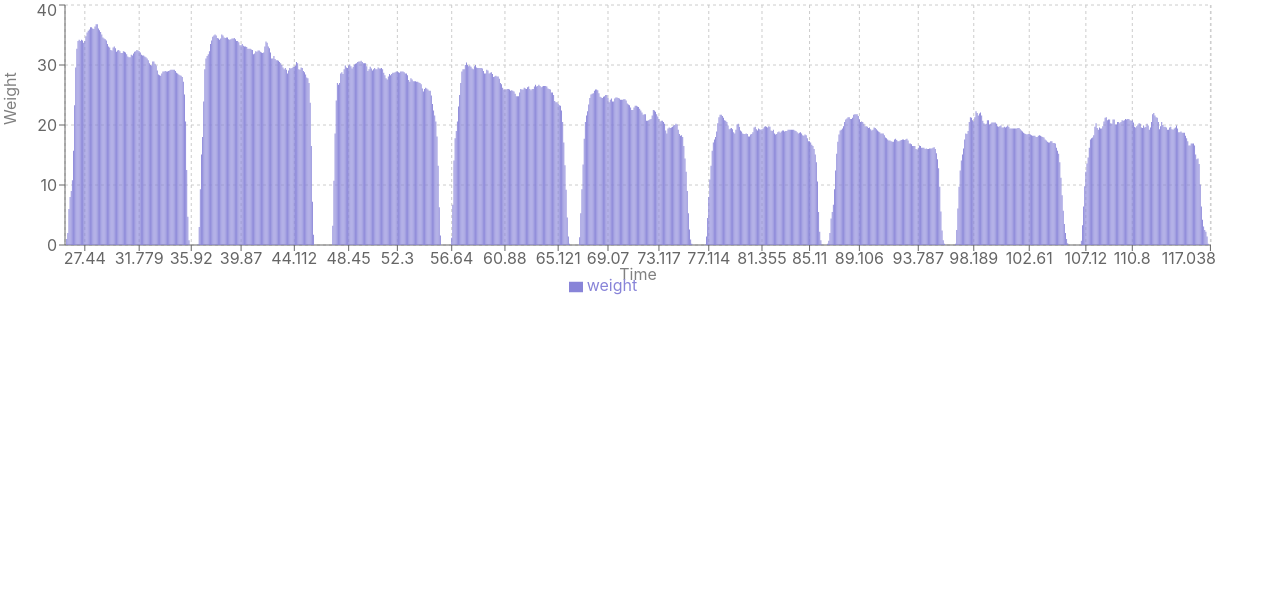
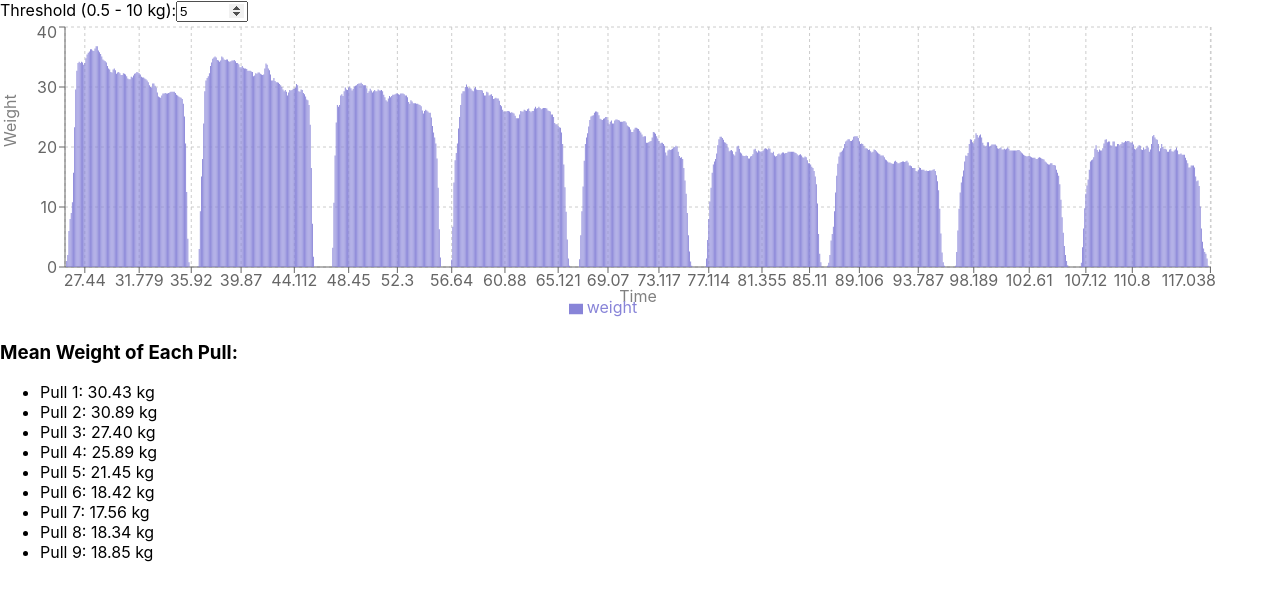
Before and after one commit to adrianlzt/climbing-ot-threshold, a React (Create React App) app: page / in a window 1280 px wide. Shown: the top 600 px of the page. Built offline with nearby package versions, Linux system fonts and the light colour scheme.

Commit message:
Calcular medias y mostrarlas en una lista

```diff
--- a/src/CSVGraphApp.js
+++ b/src/CSVGraphApp.js
@@ -1,86 +1,92 @@
-import React, { useState } from 'react';
-import { BarChart, Bar, XAxis, CartesianGrid, Tooltip, Legend, ResponsiveContainer } from 'recharts';
-import { Upload } from 'lucide-react';
-import { YAxis } from 'recharts';
+import React, { useState, useEffect } from 'react';
+import {
+  ResponsiveContainer,
+  BarChart,
+  CartesianGrid,
+  XAxis,
+  YAxis,
+  Tooltip,
+  Legend,
+  Bar
+} from 'recharts';
 import exampleData from './exampleData';
 
 const CSVGraphApp = () => {
-  /*
-  const [data, setData] = useState([]);
+  const [data, setData] = useState(exampleData);
+  const [threshold, setThreshold] = useState(5); // Default threshold
+  const [pullMeans, setPullMeans] = useState([]);
 
-  const handleFileUpload = (event) => {
-    const file = event.target.files[0];
-    const reader = new FileReader();
+  useEffect(() => {
+    const means = calculatePullMeans(data, threshold);
+    setPullMeans(means);
+  }, [data, threshold]);
 
-    reader.onload = (e) => {
-      const content = e.target.result;
-      const lines = content.split('\n');
-      const parsedData = [];
+  const calculatePullMeans = (data, threshold) => {
+    const pulls = [];
+    let currentPull = [];
 
-      for (let i = 1; i < lines.length; i++) {
-        const [time, weight] = lines[i].split(',');
-        if (time && weight) {
-          parsedData.push({
-            time: parseFloat(time),
-            weight: parseFloat(weight)
-          });
+    data.forEach((point) => {
+      if (point.weight >= threshold) {
+        currentPull.push(point.weight);
+      } else {
+        if (currentPull.length > 0) {
+          const sum = currentPull.reduce((a, b) => a + b, 0);
+          const mean = sum / currentPull.length;
+          pulls.push(mean);
+          currentPull = [];
         }
       }
+    });
 
-      setData(parsedData);
-    };
+    if (currentPull.length > 0) {
+      const sum = currentPull.reduce((a, b) => a + b, 0);
+      const mean = sum / currentPull.length;
+      pulls.push(mean);
+    }
 
-    reader.readAsText(file);
+    return pulls;
   };
 
   return (
-    <div className="p-4 max-w-4xl mx-auto">
-      <h1 className="text-2xl font-bold mb-4">CSV Time vs Weight Graph</h1>
-      <div className="mb-4">
-        <label htmlFor="csv-upload" className="cursor-pointer bg-blue-500 hover:bg-blue-600 text-white font-bold py-2 px-4 rounded inline-flex items-center">
-          <Upload className="mr-2" />
-          <span>Upload CSV</span>
+    <div>
+      <div>
+        <label>
+          Threshold (0.5 - 10 kg):
+          <input
+            type="number"
+            value={threshold}
+            min="0.5"
+            max="10"
+            step="0.1"
+            onChange={(e) => setThreshold(parseFloat(e.target.value))}
+          />
         </label>
-        <input
-          id="csv-upload"
-          type="file"
-          accept=".csv"
-          onChange={handleFileUpload}
-          className="hidden"
-        />
       </div>
-      {data.length > 0 && (
-        <div className="border rounded p-4">
-          <ResponsiveContainer width="100%" height={400}>
-            <BarChart data={data}>
-              <CartesianGrid strokeDasharray="3 3" />
-              <CustomXAxis />
-              <CustomYAxis />
-              <Tooltip />
-              <Legend />
-              <Bar dataKey="weight" fill="#8884d8" name="Weight" />
-            </BarChart>
-          </ResponsiveContainer>
-        </div>
-      )}
-    </div>
-  );
-  */
-
-  const [data, setData] = useState(exampleData);
-
-  return (
-    <div>
       <ResponsiveContainer width="95%" height={300}>
         <BarChart data={data}>
           <CartesianGrid strokeDasharray="3 3" />
-          <XAxis dataKey="time" label={{ value: 'Time', position: 'insideBottom', offset: -5 }} />
-          <YAxis label={{ value: 'Weight', angle: -90, position: 'insideLeft' }} />
+          <XAxis
+            dataKey="time"
+            label={{ value: 'Time', position: 'insideBottom', offset: -5 }}
+          />
+          <YAxis
+            label={{ value: 'Weight', angle: -90, position: 'insideLeft' }}
+          />
           <Tooltip />
           <Legend />
           <Bar dataKey="weight" fill="#8884d8" />
         </BarChart>
       </ResponsiveContainer>
+      <div>
+        <h3>Mean Weight of Each Pull:</h3>
+        <ul>
+          {pullMeans.map((mean, index) => (
+            <li key={index}>
+              Pull {index + 1}: {mean.toFixed(2)} kg
+            </li>
+          ))}
+        </ul>
+      </div>
     </div>
   );
 };
```
